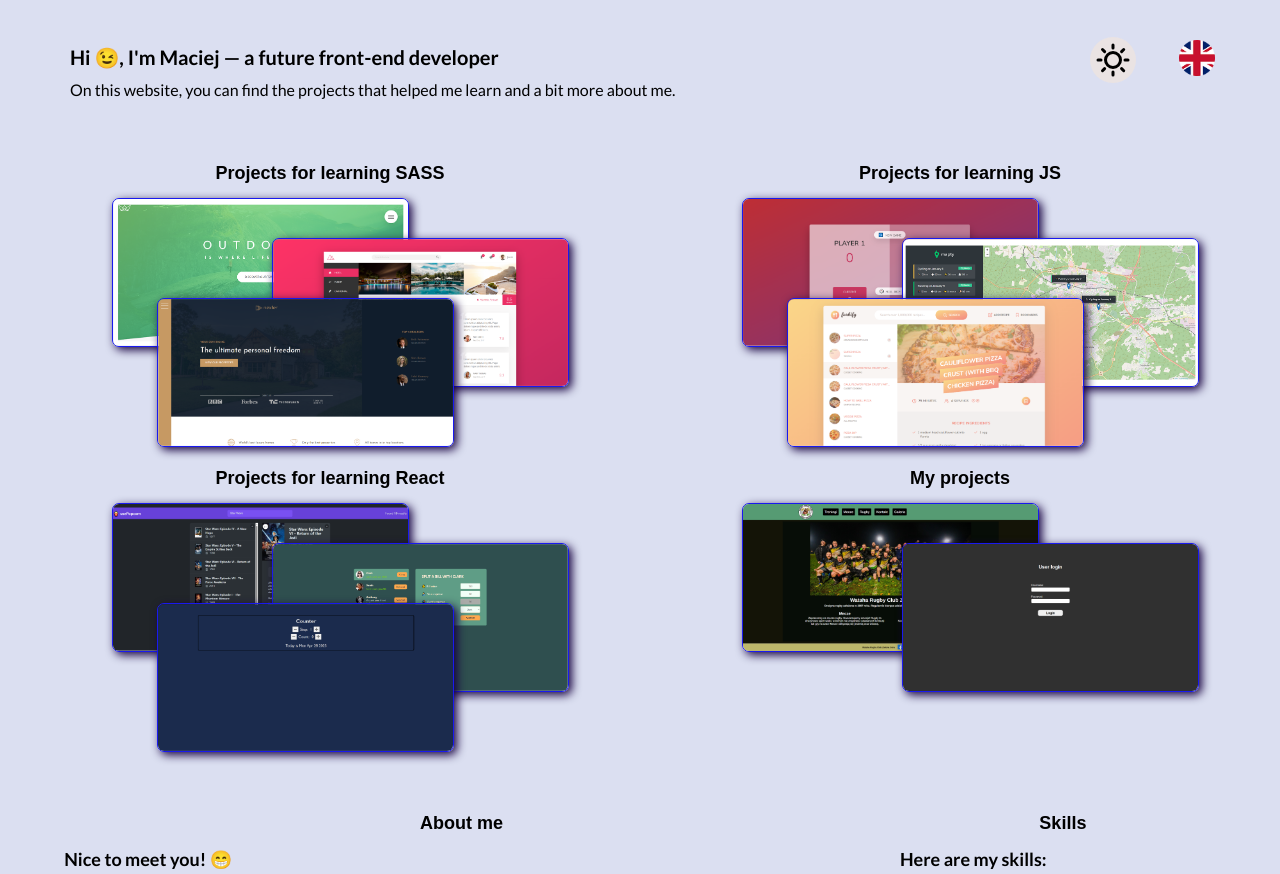
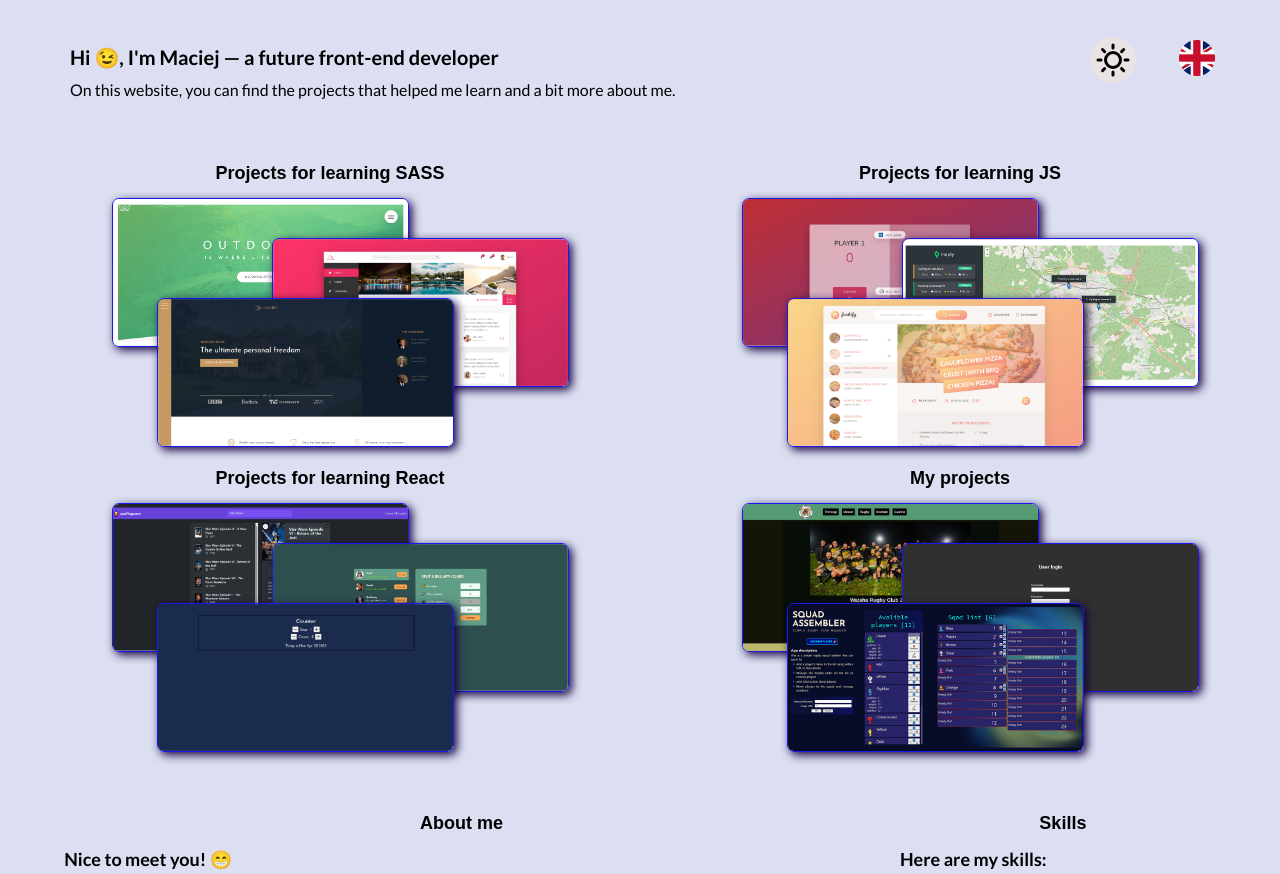
Before and after one commit to RenjiMW/Renji-v4, a website built with Vite: page index.html in a window 1280 px wide. Shown: the top 874 px of the page. Built offline with nearby package versions, Linux system fonts and the light colour scheme.

Commit message:
Addind another project

```diff
--- a/index.html
+++ b/index.html
@@ -142,6 +142,9 @@
         <li class="projects__item projects__item--2"><a href="https://secure-login-full.onrender.com/login"
             target="_blank"><img class="projects__img" src="src/img/projects/secure-login.png"
               alt="Link to secure-login project"></a></li>
+
+        <li class="projects__item projects__item--3"><a href="https://renjimw.github.io/Team-list/" target="_blank"><img
+              class="projects__img" src="src/img/projects/team-list.png" alt="Link to team-list project"></a></li>
       </ul>
     </section>
 
```
Also changed, not shown: src/img/projects/team-list.png (added).
